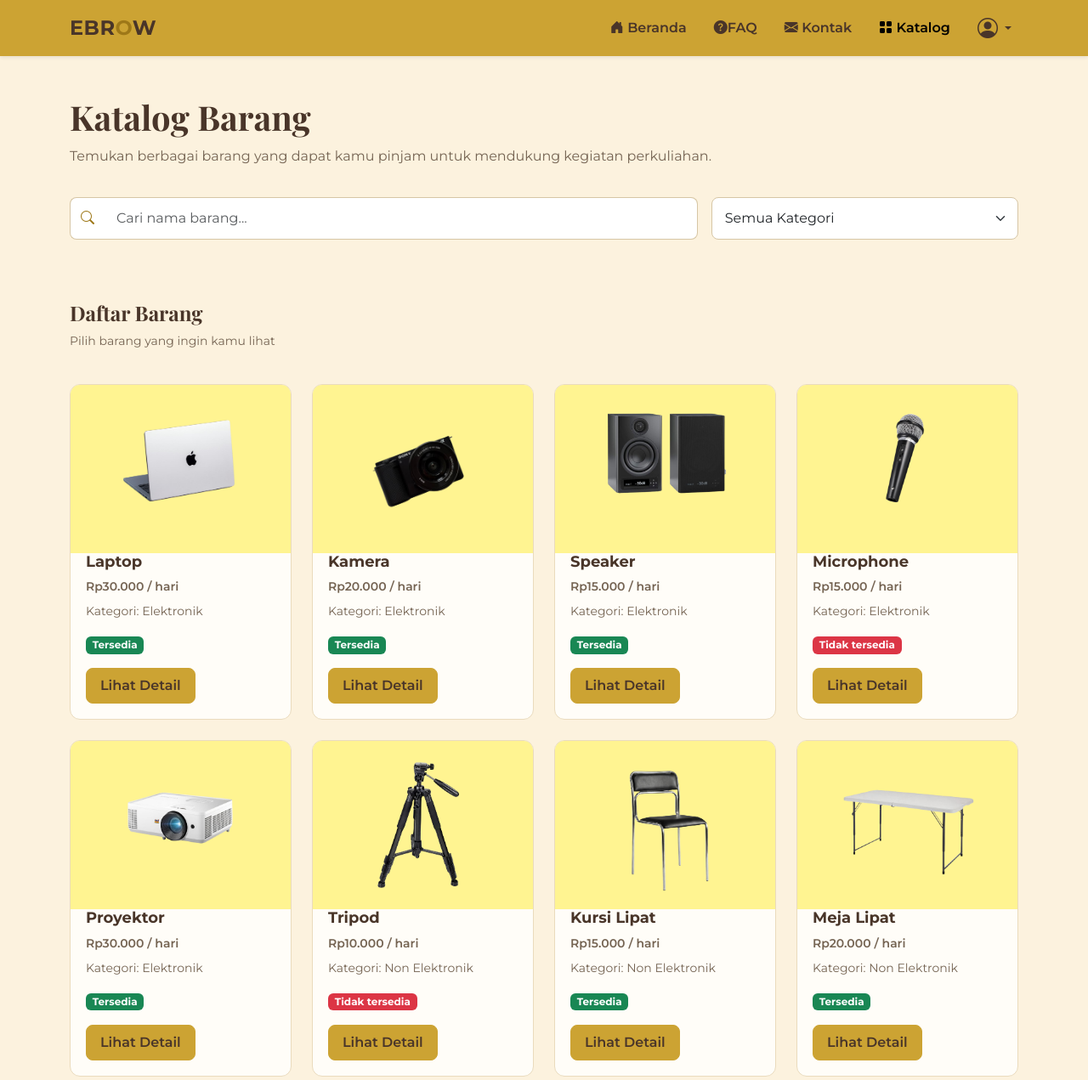
After one commit to RamonExdeus/E-Brow, a PHP site: page /katalog.html in a window 1280 px wide. The commit adds this page. Shown: the top 1271 px of the page at 85% size. Run offline with PHP 8.4, Linux system fonts and the light colour scheme.

Commit message:
halaman katalog barang

```diff
--- a/LandingPage.css
+++ b/LandingPage.css
@@ -141,7 +141,7 @@ body {
 
 /*  BARANG POPULER  */
 .barang-populer {
-  background-color: #faf8fe;
+  background-color: #fefdf8;
   padding: 70px 0;
 }
 
@@ -157,7 +157,7 @@ body {
 }
 
 .barang-card {
-  background-color: #ffffff;
+  background-color: #fcec94;
   border-radius: 15px;
   overflow: hidden;
   height: 100%;
--- a/LandingPage.html
+++ b/LandingPage.html
@@ -33,13 +33,13 @@
               <a class="nav-link active" href="LandingPage.html"> <i class="bi bi-house-door-fill"></i> Beranda </a>
             </li>
             <li class="nav-item">
-              <a class="nav-link" href="#faq"> <i class="bi-question-circle-fill"></i>FAQ </a>
+              <a class="nav-link" href="#faq"> <i class="bi bi-question-circle-fill"></i>FAQ </a>
             </li>
             <li class="nav-item">
-              <a class="nav-link" href="#kontak"> <i class="bi-envelope-fill"></i> Kontak </a>
+              <a class="nav-link" href="#kontak"> <i class="bi bi-envelope-fill"></i> Kontak </a>
             </li>
             <li class="nav-item">
-              <a class="nav-link" href="katalog.html"> <i class="bi-grid-fill"></i> Katalog </a>
+              <a class="nav-link" href="katalog.html"> <i class="bi bi-grid-fill"></i> Katalog </a>
             </li>
             <!-- Menu akun untuk masuk dan daftar -->
             <li class="nav-item dropdown">
--- /dev/null
+++ b/katalog.css
@@ -0,0 +1,228 @@
+/*  PENGATURAN DASAR  */
+body {
+  background-color: #fcf2de;
+  font-family: "Montserrat", sans-serif;
+  color: #493529;
+  margin: 0;
+}
+
+/*  NAVBAR  */
+.navbar {
+  background-color: #cca333;
+  padding-top: 10px;
+  padding-bottom: 10px;
+}
+
+.navbar-brand {
+  font-size: 24px;
+  color: #493529;
+  letter-spacing: 0.5px;
+}
+
+.navbar-brand span {
+  color: #9e7818;
+}
+
+.nav-link {
+  color: #493529;
+  font-weight: 600;
+  padding-top: 6px;
+  padding-bottom: 6px;
+}
+
+.nav-link:hover,
+.nav-link:focus,
+.nav-link.active {
+  color: #ffffff;
+}
+
+.account-trigger::after {
+  vertical-align: middle;
+}
+
+.nav-link i.bi-person-circle {
+  font-size: 24px;
+  line-height: 1;
+}
+
+/* Dropdown menu akun */
+.dropdown-menu {
+  background-color: #ffffff;
+  min-width: 160px;
+}
+
+.dropdown-item {
+  color: #493529;
+  font-weight: 500;
+  font-size: 14px;
+}
+
+.dropdown-item:hover {
+  background-color: #f8f3e8;
+  color: #9e7818;
+}
+
+/* Halaman Katalog */
+.katalog {
+  background-color: #fcf2de;
+  color: #493529;
+}
+
+/* Judul Katalog */
+.katalog h2 {
+  font-size: 40px;
+  font-weight: 700;
+  margin-bottom: 10px;
+  font-family: "Playfair Display", serif;
+}
+
+/* Deskripsi Katalog */
+.katalog p {
+  font-size: 16px;
+  color: #756453;
+  margin-bottom: 20px;
+}
+
+/* Kolom Pencarian */
+.katalog .form-control {
+  padding: 12px 15px;
+  border: 1px solid #d6c6a5;
+  border-radius: 8px;
+}
+
+/* Ikon Pencarian */
+.katalog .input-group-text {
+  background-color: white;
+  border: 1px solid #d6c6a5;
+  border-right: none;
+  border-radius: 8px 0 0 8px;
+  color: #9e7818;
+}
+
+.input-group .form-control {
+  border-left: none;
+  border-radius: 0 8px 8px 0;
+}
+
+/* Pilihan Kategori */
+.katalog .form-select {
+  padding: 12px 15px;
+  border: 1px solid #d6c6a5;
+  border-radius: 8px;
+}
+
+/* Efek ketika kolom diklik */
+.katalog .form-control:focus,
+.katalog .form-select:focus {
+  border-color: #cca333;
+  box-shadow: 0 0 0 0.2rem rgba(204, 163, 51, 0.2);
+  outline: none;
+}
+
+.daftar-barang h3 {
+  font-size: 24px;
+  font-family: "Playfair Display", serif;
+  font-weight: 700;
+}
+
+/* Deskripsi Daftar Barang */
+.daftar-barang p {
+  color: #756453;
+  font-size: 14px;
+}
+
+/* Card Barang */
+.daftar-barang .card {
+  background-color: #fffdf8;
+  border: 1px solid #eadbbd;
+  border-radius: 12px;
+  overflow: hidden;
+  height: 100%;
+  transition:
+    transform 0.3s,
+    box-shadow 0.3s;
+}
+
+/* Efek Hover */
+.daftar-barang .card:hover {
+  transform: translateY(-5px);
+  box-shadow: 0 5px 15px rgba(73, 53, 41, 0.15);
+}
+
+/* Gambar Barang */
+.barang-img {
+  width: 100%;
+  height: 180px;
+  object-fit: contain;
+  padding: 0px;
+  transform: scale(1.2);
+  background-color: #fff491;
+}
+
+/* Isi Card */
+.daftar-barang .card-body {
+  padding: 18px;
+}
+
+/* Nama Barang */
+.daftar-barang .card-title {
+  font-size: 18px;
+  font-weight: 700;
+  color: #493529;
+  margin-bottom: 8px;
+}
+
+/* Kategori Barang */
+.daftar-barang .card-text {
+  font-size: 14px;
+  color: #756453;
+}
+
+/* Tombol Lihat Detail */
+.daftar-barang .btn-warning {
+  background-color: #cca333;
+  border-color: #cca333;
+  color: #493529;
+  font-weight: 600;
+  border-radius: 8px;
+  padding: 8px 16px;
+}
+
+.daftar-barang .btn-warning:hover {
+  background-color: #b68e24;
+  border-color: #b68e24;
+}
+
+/*  FOOTER  */
+.footer {
+  background-color: #cca333;
+  color: #5e4333;
+  padding: 32px 0;
+  text-align: center;
+}
+
+.footer h4 {
+  font-weight: 700;
+  margin-bottom: 8px;
+}
+
+.footer h4 span {
+  color: #9e7818;
+}
+
+.footer p {
+  font-size: 13px;
+  color: #fcfaf7;
+  margin-bottom: 6px;
+}
+
+/* Tampilan HP */
+@media (max-width: 576px) {
+  .katalog h2 {
+    font-size: 26px;
+  }
+
+  .katalog p {
+    font-size: 14px;
+  }
+}
--- /dev/null
+++ b/katalog.html
@@ -0,0 +1,267 @@
+<!doctype html>
+<html lang="en">
+  <head>
+    <meta charset="UTF-8" />
+    <meta name="viewport" content="width=device-width, initial-scale=1.0" />
+    <title>EBROW - Peminjaman Barang</title>
+    <!-- Bootstrap CSS -->
+    <link href="https://cdn.jsdelivr.net/npm/bootstrap@5.3.3/dist/css/bootstrap.min.css" rel="stylesheet" />
+    <!-- Bootstrap Icons -->
+    <link rel="stylesheet" href="https://cdn.jsdelivr.net/npm/bootstrap-icons@1.11.3/font/bootstrap-icons.min.css" />
+    <!-- Google Fonts -->
+    <link href="https://fonts.googleapis.com/css2?family=Montserrat:wght@400;500;600;700;800&family=Playfair+Display:wght@700;800&display=swap" rel="stylesheet" />
+    <!-- CSS tambahan -->
+    <link rel="stylesheet" href="katalog.css" />
+  </head>
+  <body>
+    <!--   NAVBAR    -->
+    <nav class="navbar navbar-expand-lg shadow-sm sticky-top">
+      <div class="container">
+        <!-- Logo EBROW -->
+        <a class="navbar-brand fw-bold" href="LandingPage.html"> EBR<span>O</span>W </a>
+
+        <!-- Tombol menu untuk tampilan HP -->
+        <button class="navbar-toggler" type="button" data-bs-toggle="collapse" data-bs-target="#navbarNav" aria-controls="navbarNav" aria-expanded="false" aria-label="Toggle navigation">
+          <span class="navbar-toggler-icon"></span>
+        </button>
+
+        <!-- Daftar menu navigasi -->
+        <div class="collapse navbar-collapse" id="navbarNav">
+          <ul class="navbar-nav ms-auto align-items-lg-center gap-lg-3">
+            <li class="nav-item">
+              <a class="nav-link" href="LandingPage.html"> <i class="bi bi-house-door-fill"></i> Beranda </a>
+            </li>
+            <li class="nav-item">
+              <a class="nav-link" href="LandingPage.html#faq"> <i class="bi bi-question-circle-fill"></i>FAQ </a>
+            </li>
+            <li class="nav-item">
+              <a class="nav-link" href="LandingPage.html#kontak"> <i class="bi bi-envelope-fill"></i> Kontak </a>
+            </li>
+            <li class="nav-item">
+              <a class="nav-link active" href="katalog.html"> <i class="bi bi-grid-fill"></i> Katalog </a>
+            </li>
+            <!-- Menu akun untuk masuk dan daftar -->
+            <li class="nav-item dropdown">
+              <a class="nav-link dropdown-toggle d-inline-flex align-items-center gap-1 account-trigger" href="#" id="accountDropdown" role="button" data-bs-toggle="dropdown" aria-expanded="false" aria-label="Menu Akun">
+                <i class="bi bi-person-circle"></i>
+              </a>
+              <ul class="dropdown-menu dropdown-menu-end shadow border-0 rounded-3" aria-labelledby="accountDropdown">
+                <li>
+                  <a class="dropdown-item py-2" href="login.php">
+                    <i class="bi bi-box-arrow-in-right me-2"></i>
+                    Masuk
+                  </a>
+                </li>
+                <li>
+                  <a class="dropdown-item py-2" href="register.php">
+                    <i class="bi bi-person-plus me-2"></i>
+                    Daftar
+                  </a>
+                </li>
+              </ul>
+            </li>
+          </ul>
+        </div>
+      </div>
+    </nav>
+
+    <!--   JUDUL KATALOG    -->
+    <section class="katalog py-5">
+      <div class="container">
+        <h2>Katalog Barang</h2>
+        <p>Temukan berbagai barang yang dapat kamu pinjam untuk mendukung kegiatan perkuliahan.</p>
+        <div class="row g-3 mt-3">
+          <div class="col-12 col-md-8">
+            <div class="input-group">
+              <span class="input-group-text">
+                <i class="bi bi-search"></i>
+              </span>
+              <input type="text" class="form-control" id="searchBarang" placeholder="Cari nama barang..." />
+            </div>
+          </div>
+          <div class="col-12 col-md-4">
+            <select class="form-select" id="kategoriFilter">
+              <option value="semua" selected>Semua Kategori</option>
+              <option value="elektronik">Elektronik</option>
+              <option value="non-elektronik">Non-Elektronik</option>
+            </select>
+          </div>
+        </div>
+      </div>
+    </section>
+
+    <!--   DAFTAR BARANG    -->
+    <section class="daftar-barang py-4">
+      <div class="container">
+        <h3>Daftar Barang</h3>
+        <p>Pilih barang yang ingin kamu lihat</p>
+        <div class="row g-4 mt-2">
+          <!-- card pertama -->
+          <div class="col-6 col-md-4 col-lg-3" data-kategori="elektronik">
+            <div class="card h-100">
+              <img src="assets/laptop.jpeg" class="card-img-top barang-img" alt="laptop" />
+              <div class="card-body">
+                <h5 class="card-title">Laptop</h5>
+                <p class="fw-semibold mb-2">Rp30.000 / hari</p>
+                <p class="card-text">Kategori: Elektronik</p>
+                <span class="badge bg-success">Tersedia</span>
+                <div class="mt-3">
+                  <a href="detail.html" class="btn btn-warning"> Lihat Detail </a>
+                </div>
+              </div>
+            </div>
+          </div>
+          <!-- card kedua -->
+          <div class="col-6 col-md-4 col-lg-3" data-kategori="elektronik">
+            <div class="card h-100">
+              <img src="assets/kamera.jpeg" class="card-img-top barang-img" alt="kamera" />
+              <div class="card-body">
+                <h5 class="card-title">Kamera</h5>
+                <p class="fw-semibold mb-2">Rp20.000 / hari</p>
+                <p class="card-text">Kategori: Elektronik</p>
+                <span class="badge bg-success">Tersedia</span>
+                <div class="mt-3">
+                  <a href="detail.html" class="btn btn-warning"> Lihat Detail </a>
+                </div>
+              </div>
+            </div>
+          </div>
+          <!-- card ketiga -->
+          <div class="col-6 col-md-4 col-lg-3" data-kategori="elektronik">
+            <div class="card h-100">
+              <img src="assets/speaker.jpeg" class="card-img-top barang-img" alt="speaker" />
+              <div class="card-body">
+                <h5 class="card-title">Speaker</h5>
+                <p class="fw-semibold mb-2">Rp15.000 / hari</p>
+                <p class="card-text">Kategori: Elektronik</p>
+                <span class="badge bg-success">Tersedia</span>
+                <div class="mt-3">
+                  <a href="detail.html" class="btn btn-warning"> Lihat Detail </a>
+                </div>
+              </div>
+            </div>
+          </div>
+          <!-- card keempat -->
+          <div class="col-6 col-md-4 col-lg-3" data-kategori="elektronik">
+            <div class="card h-100">
+              <img src="assets/mic.jpeg" class="card-img-top barang-img" alt="mic" />
+              <div class="card-body">
+                <h5 class="card-title">Microphone</h5>
+                <p class="fw-semibold mb-2">Rp15.000 / hari</p>
+                <p class="card-text">Kategori: Elektronik</p>
+                <span class="badge bg-danger">Tidak tersedia</span>
+                <div class="mt-3">
+                  <a href="detail.html" class="btn btn-warning"> Lihat Detail </a>
+                </div>
+              </div>
+            </div>
+          </div>
+          <!-- card kelima -->
+          <div class="col-6 col-md-4 col-lg-3" data-kategori="elektronik">
+            <div class="card h-100">
+              <img src="assets/proyektor.jpeg" class="card-img-top barang-img" alt="proyektor" />
+              <div class="card-body">
+                <h5 class="card-title">Proyektor</h5>
+                <p class="fw-semibold mb-2">Rp30.000 / hari</p>
+                <p class="card-text">Kategori: Elektronik</p>
+                <span class="badge bg-success">Tersedia</span>
+                <div class="mt-3">
+                  <a href="detail.html" class="btn btn-warning"> Lihat Detail </a>
+                </div>
+              </div>
+            </div>
+          </div>
+          <!-- card keenam -->
+          <div class="col-6 col-md-4 col-lg-3" data-kategori="non-elektronik">
+            <div class="card h-100">
+              <img src="assets/tripod.jpeg" class="card-img-top barang-img" alt="tripod" />
+              <div class="card-body">
+                <h5 class="card-title">Tripod</h5>
+                <p class="fw-semibold mb-2">Rp10.000 / hari</p>
+                <p class="card-text">Kategori: Non Elektronik</p>
+                <span class="badge bg-danger">Tidak tersedia</span>
+                <div class="mt-3">
+                  <a href="detail.html" class="btn btn-warning"> Lihat Detail </a>
+                </div>
+              </div>
+            </div>
+          </div>
+          <!-- card ketujuh -->
+          <div class="col-6 col-md-4 col-lg-3" data-kategori="non-elektronik">
+            <div class="card h-100">
+              <img src="assets/kursi.jpeg" class="card-img-top barang-img" alt="kursi" />
+              <div class="card-body">
+                <h5 class="card-title">Kursi Lipat</h5>
+                <p class="fw-semibold mb-2">Rp15.000 / hari</p>
+                <p class="card-text">Kategori: Non Elektronik</p>
+                <span class="badge bg-success">Tersedia</span>
+                <div class="mt-3">
+                  <a href="detail.html" class="btn btn-warning"> Lihat Detail </a>
+                </div>
+              </div>
+            </div>
+          </div>
+          <!-- card kedelapan -->
+          <div class="col-6 col-md-4 col-lg-3" data-kategori="non-elektronik">
+            <div class="card h-100">
+              <img src="assets/meja.jpeg" class="card-img-top barang-img" alt="meja" />
+              <div class="card-body">
+                <h5 class="card-title">Meja Lipat</h5>
+                <p class="fw-semibold mb-2">Rp20.000 / hari</p>
+                <p class="card-text">Kategori: Non Elektronik</p>
+                <span class="badge bg-success">Tersedia</span>
+                <div class="mt-3">
+                  <a href="detail.html" class="btn btn-warning"> Lihat Detail </a>
+                </div>
+              </div>
+            </div>
+          </div>
+          <!-- card kesembilan -->
+          <div class="col-6 col-md-4 col-lg-3" data-kategori="non-elektronik">
+            <div class="card h-100">
+              <img src="assets/papan-tulis.jpeg" class="card-img-top barang-img" alt="papan-tulis" />
+              <div class="card-body">
+                <h5 class="card-title">Papan Tulis</h5>
+                <p class="fw-semibold mb-2">Rp25.000 / hari</p>
+                <p class="card-text">Kategori: Non Elektronik</p>
+                <span class="badge bg-danger">Tidak tersedia</span>
+                <div class="mt-3">
+                  <a href="detail.html" class="btn btn-warning"> Lihat Detail </a>
+                </div>
+              </div>
+            </div>
+          </div>
+          <!-- card kesembilan -->
+          <div class="col-6 col-md-4 col-lg-3" data-kategori="non-elektronik">
+            <div class="card h-100">
+              <img src="assets/stand-poster.jpeg" class="card-img-top barang-img" alt="stand-poster" />
+              <div class="card-body">
+                <h5 class="card-title">Stand Poster</h5>
+                <p class="fw-semibold mb-2">Rp20.000 / hari</p>
+                <p class="card-text">Kategori: Non Elektronik</p>
+                <span class="badge bg-success">Tersedia</span>
+                <div class="mt-3">
+                  <a href="detail.html" class="btn btn-warning"> Lihat Detail </a>
+                </div>
+              </div>
+            </div>
+          </div>
+        </div>
+        <p id="pesanKosong" class="text-center mt-4" style="display: none">Barang tidak ditemukan.</p>
+      </div>
+    </section>
+
+    <!--  FOOTER ================= -->
+    <footer class="footer text-center">
+      <div class="container">
+        <h4>EBR<span>O</span>W</h4>
+        <p>Platform peminjaman barang yang praktis dan mudah.</p>
+        <p class="mb-0">&copy; 2026 EBROW. All Rights Reserved.</p>
+      </div>
+    </footer>
+
+    <script src="katalog.js"></script>
+    <!-- Bootstrap JavaScript -->
+    <script src="https://cdn.jsdelivr.net/npm/bootstrap@5.3.3/dist/js/bootstrap.bundle.min.js"></script>
+  </body>
+</html>
```
Also changed, not shown: katalog.js (added, +38 -0 lines), assets/kursi.jpeg (added), assets/meja.jpeg (added), assets/proyektor.jpeg (added), assets/tripod.jpeg.
